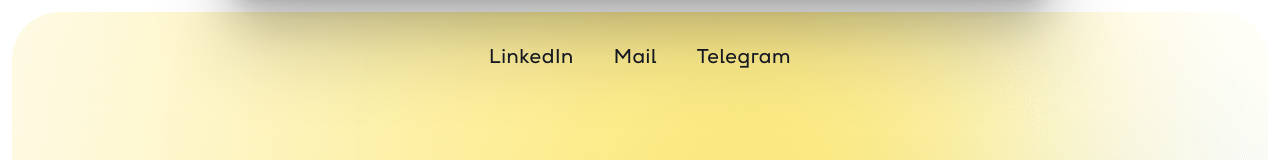
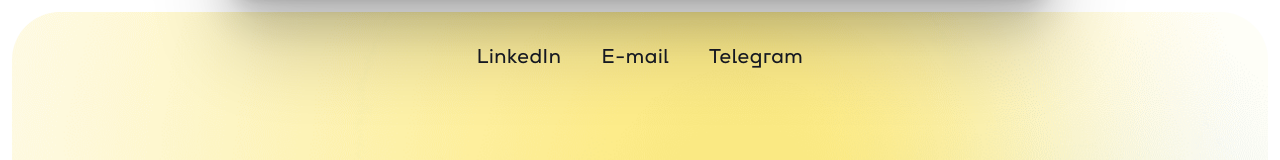
Before and after one commit to sashkashishka/cv-dziu, a React (Vite) app: page / in a window 1280 px wide. Shown: the top 160 px of the page. Built offline with nearby package versions, Linux system fonts and the light colour scheme.

Commit message:
«12:04»

```diff
--- a/src/components/DownloadCV/DownloadCV.tsx
+++ b/src/components/DownloadCV/DownloadCV.tsx
@@ -11,7 +11,7 @@ export const DownloadCV: React.FC<React.ButtonHTMLAttributes<HTMLButtonElement>>
     type="button"
     className={className}
     onClick={() => {
-      window.open('https://cv.djinni.co/51/e21ddbad37d0ae88cb44f120d18313/PDF-Dziubak_compressed.pdf', '_blank');
+      window.open('https://cv.djinni.co/c6/2e701d2fe2d15f5296b26c29f66442/PDF-Dziubak_compressed.pdf', '_blank');
     }}
   >
     Download CV.pdf
--- a/src/components/blocks/Main/Main.tsx
+++ b/src/components/blocks/Main/Main.tsx
@@ -23,7 +23,7 @@ export const MainBlock: React.FC = () => {
 
         <nav className={cn('section', styles.navTop)}>
           <a href="https://www.linkedin.com/in/aleksei-dziubak-b9433a178/">LinkedIn</a>
-          <a href="mailto:randomtext95@gmail.com">Mail</a>
+          <a href="mailto:randomtext95@gmail.com">E-mail</a>
           <a href="https://t.me/Alex_SayDz">Telegram</a>
         </nav>
 
```
Also changed, not shown: src/components/blocks/Footer/Footer.tsx (line endings or trailing spaces).
